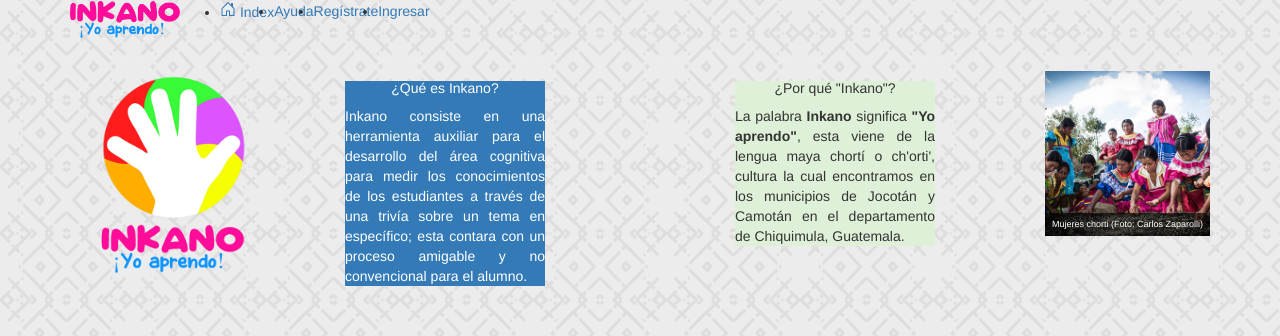
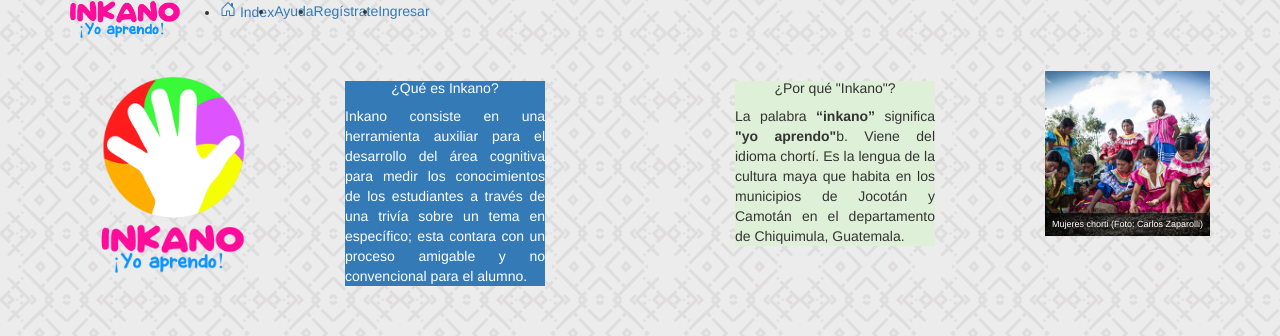
Before and after one commit to RubikoDelta/inkanov2, a Flask app: page /about_us in a window 1280 px wide; the page is wider, and only the part inside the window is pictured. Shown: the top 336 px of that part. Run offline with Flask 2, Linux system fonts and the light colour scheme; some libraries are stand-ins or nearby versions.

Commit message:
significado inkano
Se cambio el parrafo de about

```diff
--- a/app/templates/about/about.html
+++ b/app/templates/about/about.html
@@ -30,7 +30,7 @@
 			<div class="card text-white bg-success mb-12" style="max-width: 20rem;">
 			  <div class="card-body">
 			    <h5 class="card-title">¿Por qué "Inkano"?</h5>
-			    <p class="card-text text-white" align="justify">La palabra <b>Inkano</b> significa <b>"Yo aprendo"</b>, esta viene de la lengua maya chortí o ch'orti', cultura la cual encontramos en los municipios de Jocotán y Camotán en el departamento de Chiquimula, Guatemala.</p>
+			    <p class="card-text text-white" align="justify">La palabra <b>“inkano”</b> significa <b>"yo aprendo"</b>b. Viene del idioma chortí. Es la lengua de la cultura maya que habita en los municipios de Jocotán y Camotán en el departamento de Chiquimula, Guatemala.</p>
 			  </div>
 			</div>
 	    </div>
```
